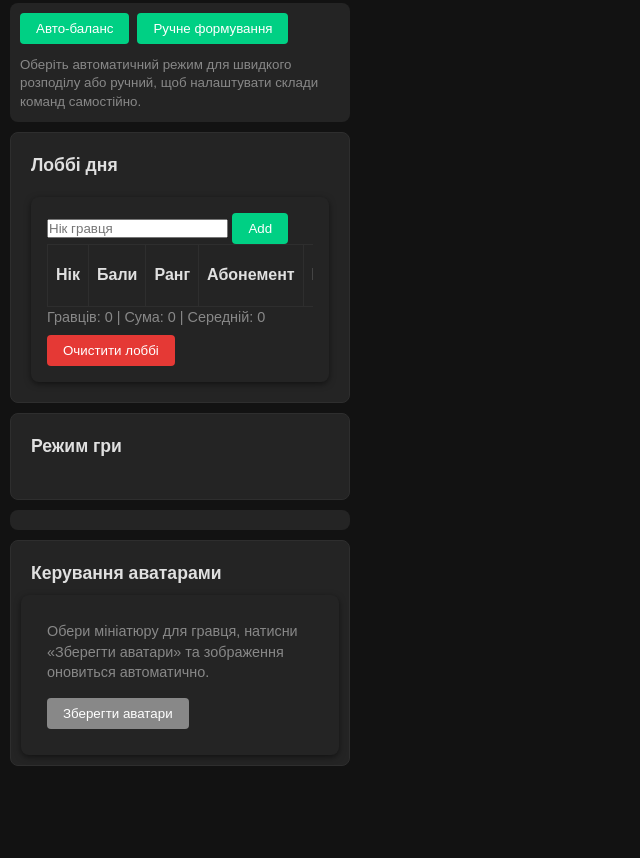
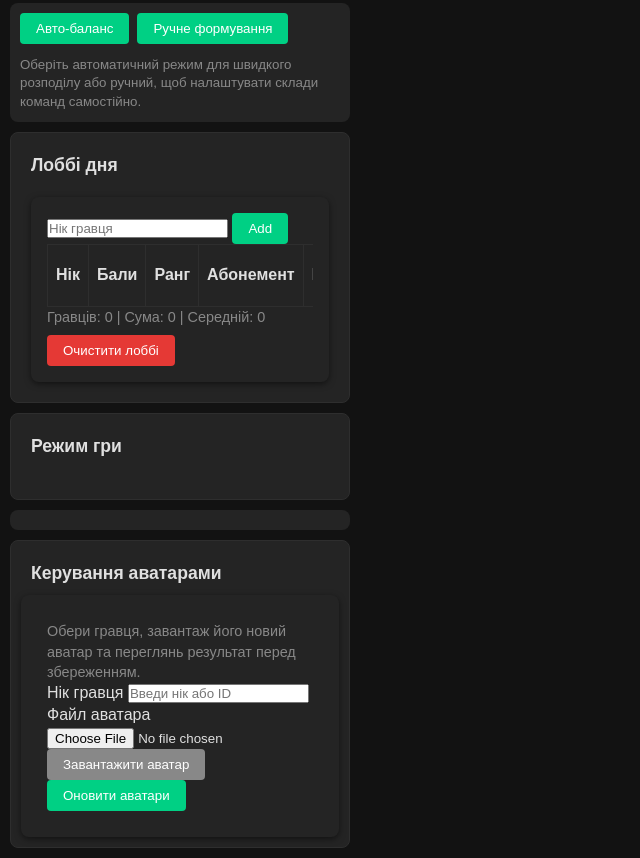
Before and after one commit to vtclb/laser-tag-ranking, a plain HTML site: page balance.html in a window 1280 px wide. Shown: the part 311-1169 px from the top of the page, without its empty margins (0-640 px from the left). Before the commit the page ends 1087 px from the top, so only its background shows below. Drawn offline with Linux system fonts and the light colour scheme; no server answers; a script that the page names is missing.

Commit message:
Refactor avatar admin section markup

```diff
--- a/balance.html
+++ b/balance.html
@@ -150,14 +150,24 @@
       <h2 class="bal__acc-head">Керування аватарами</h2>
       <section id="avatar-admin" class="card">
         <div class="bal__acc-body">
-          <p class="text-muted">Обери мініатюру для гравця, натисни «Зберегти аватари» та зображення оновиться автоматично.</p>
-          <table class="table avatar-table">
-            <tbody id="avatar-list"></tbody>
-          </table>
-          <div class="actions">
-            <button id="save-avatars" disabled>Зберегти аватари</button>
-            <span id="avatar-status" class="text-muted hidden" style="align-self:center;">Аватари оновлено</span>
-          </div>
+          <p class="text-muted">Обери гравця, завантаж його новий аватар та переглянь результат перед збереженням.</p>
+          <form class="avatar-form" id="avatar-admin-form">
+            <div class="form-field">
+              <label for="avatar-nick">Нік гравця</label>
+              <input type="text" id="avatar-nick" name="avatar-nick" placeholder="Введи нік або ID" autocomplete="off">
+            </div>
+            <div class="form-field">
+              <label for="avatar-file">Файл аватара</label>
+              <input type="file" id="avatar-file" name="avatar-file" accept="image/*">
+            </div>
+            <div class="form-actions">
+              <button type="button" id="avatar-upload" disabled>Завантажити аватар</button>
+              <button type="button" id="avatars-refresh">Оновити аватари</button>
+            </div>
+            <div class="avatar-preview" aria-live="polite">
+              <img id="avatar-preview" src="assets/default_avatars/av0.png" alt="Попередній перегляд аватара" hidden>
+            </div>
+          </form>
         </div>
       </section>
     </section>
```
